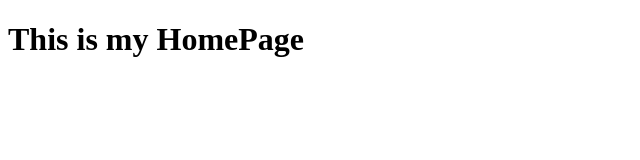
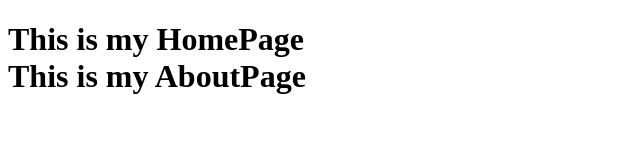
Before and after one commit to sagar460/GithubMarathon, a plain HTML site: page index.html in a window 1280 px wide. Shown: the whole page, without its empty margins (0-640 px from the left). Drawn offline with Linux system fonts and the light colour scheme.

Commit message:
new commit

```diff
--- a/index.html
+++ b/index.html
@@ -6,6 +6,9 @@
     <title>Document</title>
   </head>
   <body>
-    <h1>This is my HomePage</h1>
+    <h1>
+      This is my HomePage<br />
+      This is my AboutPage
+    </h1>
   </body>
 </html>
```
